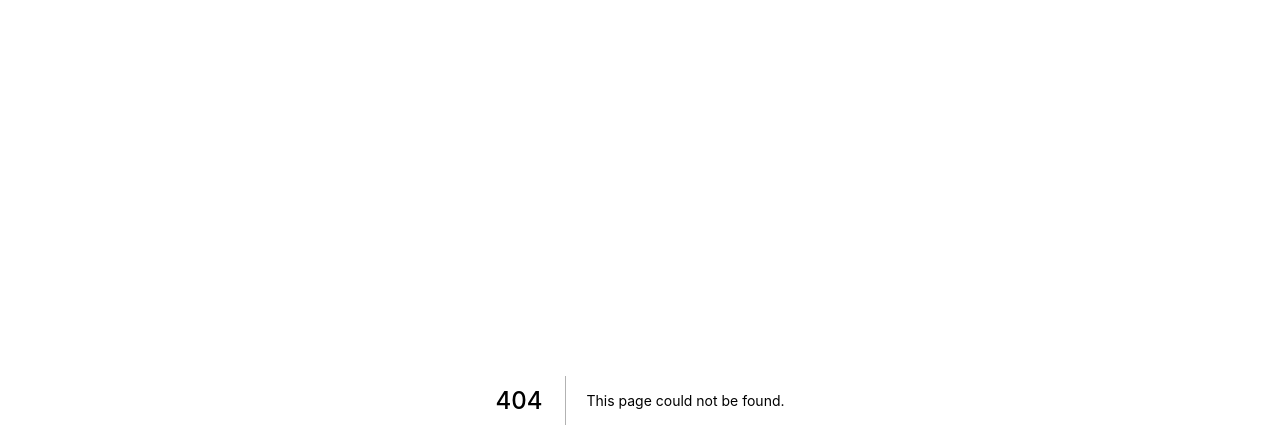
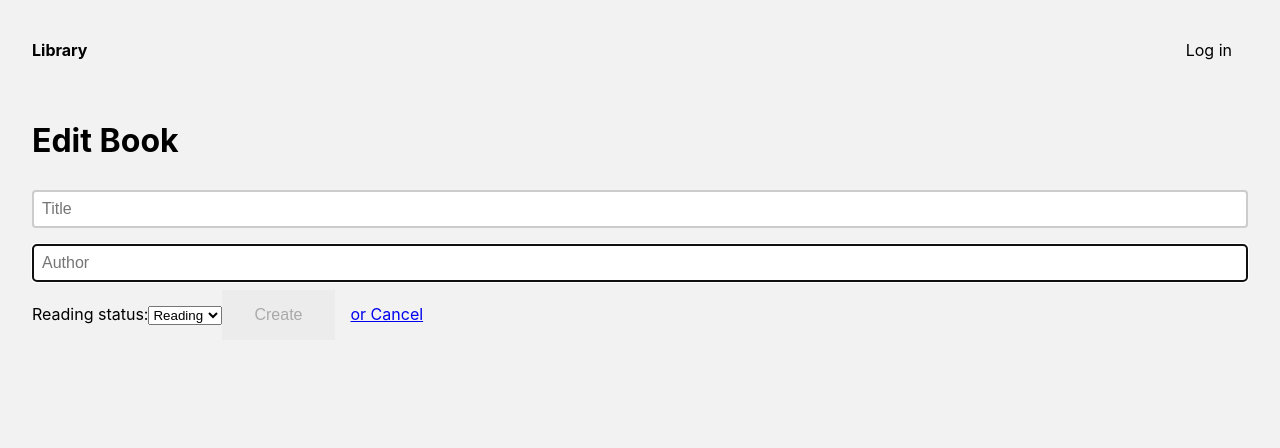
Before and after one commit to jakynevs/books, a Next.js app: page /edit in a window 1280 px wide. Before the commit this address had no page. Shown: the top 448 px of the page. Built offline with nearby package versions, Linux system fonts and the light colour scheme; no server answers.

Commit message:
Stash changes

```diff
--- /dev/null
+++ b/pages/edit.tsx
@@ -0,0 +1,113 @@
+import React, { useState } from "react";
+import Layout from "../components/Layout";
+import Router from "next/router";
+
+const options = [
+  { label: "Read", value: "READ" },
+  { label: "Not Read", value: "NR" },
+  { label: "Reading", value: "READING" },
+];
+const Edit: React.FC = () => {
+  const [formData, setFormData] = useState({
+    title: "",
+    author: "",
+    read: "",
+  });
+
+  function handleChange(e) {
+    const { name, value } = e.target;
+    setFormData((prevFormData) => {
+      return {
+        ...prevFormData,
+        [name]: value,
+      };
+    });
+  }
+  const submitData = async (e: React.SyntheticEvent) => {
+    e.preventDefault();
+    try {
+      await fetch("api/post", {
+        method: "PUT",
+        headers: { "Content-Type": "application/json" },
+        body: JSON.stringify(formData),
+      });
+      await Router.push("/");
+    } catch (error) {
+      console.log(error);
+    }
+  };
+
+  return (
+    <Layout>
+      <div>
+        <form onSubmit={submitData}>
+          <h1>Edit Book</h1>
+          <input
+            name="title"
+            autoFocus
+            onChange={handleChange}
+            placeholder="Title"
+            type="text"
+            value={formData.title}
+          />
+          <input
+            name="author"
+            autoFocus
+            onChange={handleChange}
+            placeholder="Author"
+            type="text"
+            value={formData.author}
+          />
+          <label>
+            Reading status:
+            <select name="read" value={formData.read} onChange={handleChange}>
+              <option value="READING">Reading</option>
+              <option selected value="NR">
+                Not read
+              </option>
+              <option value="READ">Read</option>
+            </select>
+          </label>
+          <input
+            disabled={!formData.author || !formData.title}
+            type="submit"
+            value="Create"
+          />
+          <a className="back" href="#" onClick={() => Router.push("/")}>
+            or Cancel
+          </a>
+        </form>
+      </div>
+      <style jsx>{`
+        .page {
+          background: var(--geist-background);
+          padding: 3rem;
+          display: flex;
+          justify-content: center;
+          align-items: center;
+        }
+
+        input[type="text"],
+        textarea {
+          width: 100%;
+          padding: 0.5rem;
+          margin: 0.5rem 0;
+          border-radius: 0.25rem;
+          border: 0.125rem solid rgba(0, 0, 0, 0.2);
+        }
+
+        input[type="submit"] {
+          background: #ececec;
+          border: 0;
+          padding: 1rem 2rem;
+        }
+
+        .back {
+          margin-left: 1rem;
+        }
+      `}</style>
+    </Layout>
+  );
+};
+
+export default Edit;
```
Also changed, not shown: pages/p/[id].tsx (+11 -11 lines).
